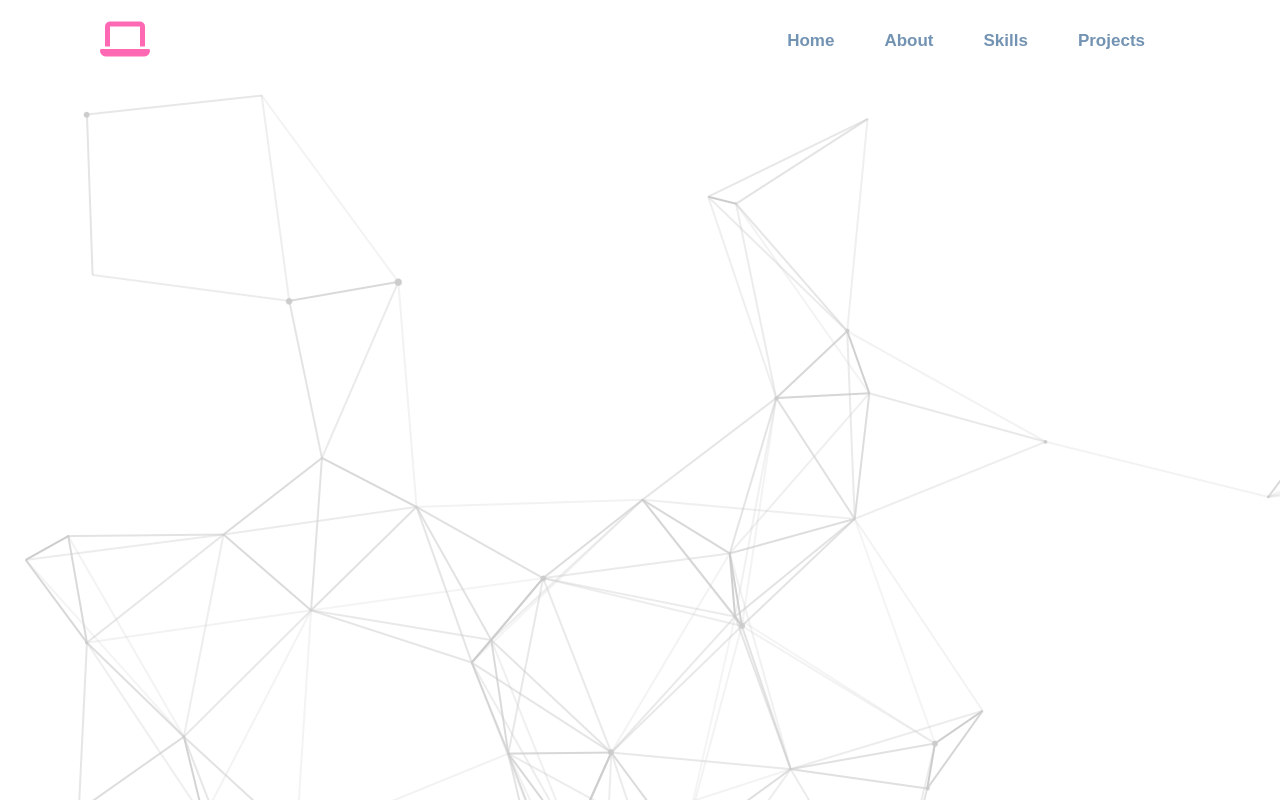
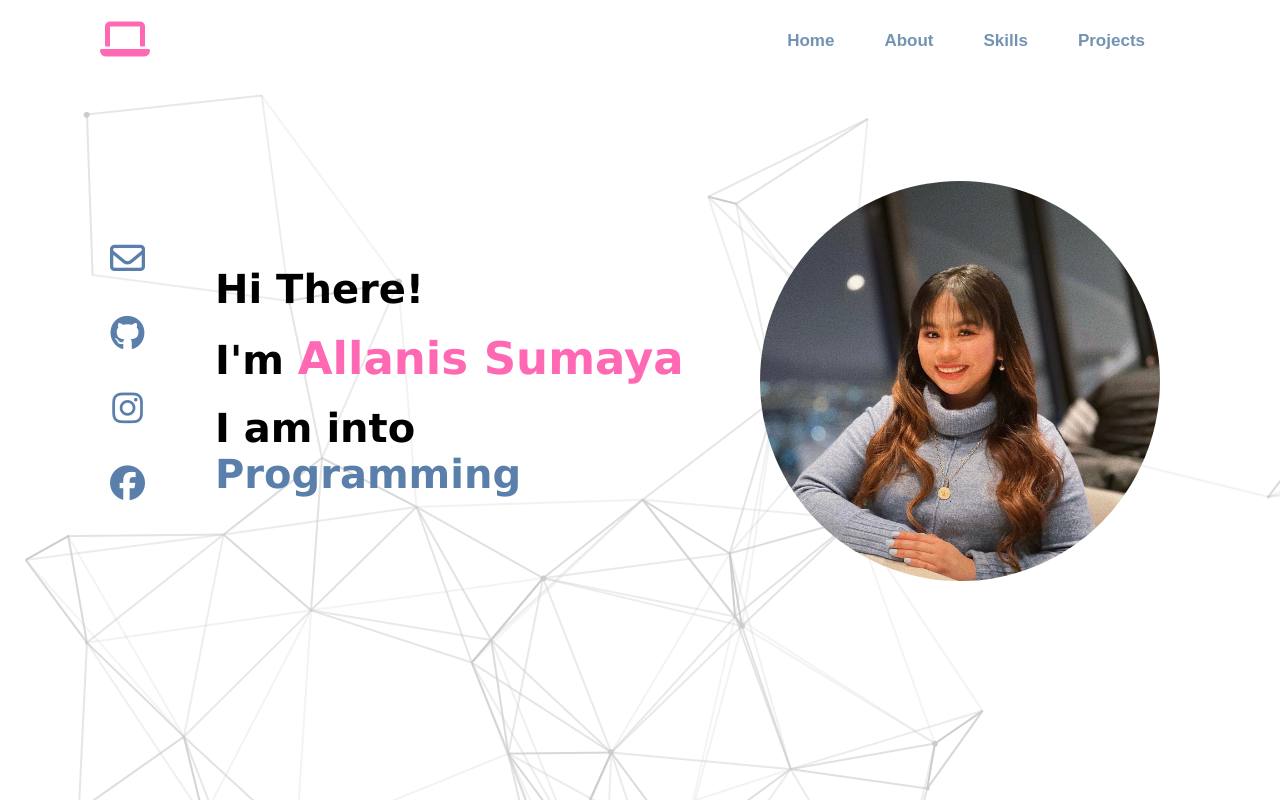
Before and after one commit to electruh/Portfolio, a React (Create React App) app: page / in a window 1280 px wide. Built offline with nearby package versions, Linux system fonts and the light colour scheme.

Commit message:
Added route

```diff
--- a/src/App.js
+++ b/src/App.js
@@ -25,7 +25,7 @@ const App = () => {
                     <Route path="/about" element={<About />} />
                     <Route path="/skills" element={<Skills />} />
                     <Route path="/contact" element={<Contact />} />
-                    {/*<Route path="/" element={<MainContent />} />*/}
+                    <Route path="/" element={<MainContent />} />
                     <Route path="/documentation" element={<DocumentationPage/>} />
                 </Routes>
             </div>
```
